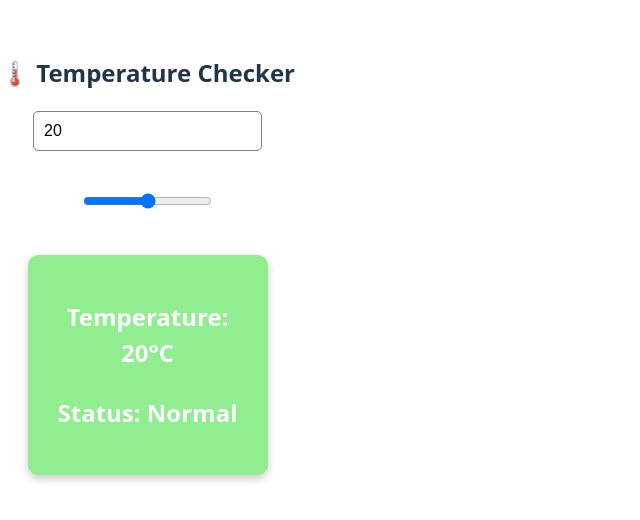
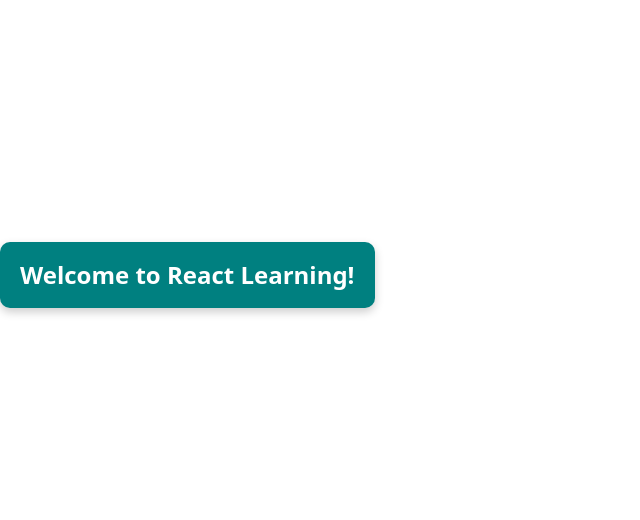
Before and after one commit to Akila27-18/Project2-Ecommerce, a React (Vite) app: page / in a window 1280 px wide. Shown: the part 150-670 px from the top of the page, without its empty margins (0-640 px from the left). Built offline with nearby package versions, Linux system fonts and the light colour scheme.

Commit message:
Initial commit

```diff
--- a/src/App.jsx
+++ b/src/App.jsx
@@ -1,42 +1,10 @@
-import React, { useState } from "react";
-import TemperatureDisplay from "./components/Temperaturedisplay";
+import React from "react";
+import WelcomeMessage from "./components/Welcomemessage";
 
 function App() {
-  const [temperature, setTemperature] = useState(20); // default
-
   return (
-    <div style={{ textAlign: "center", marginTop: "50px" }}>
-      <h2>🌡️ Temperature Checker</h2>
-
-      {/* Input box */}
-      <input
-        type="number"
-        value={temperature}
-        onChange={(e) => setTemperature(Number(e.target.value))}
-        style={{
-          padding: "10px",
-          fontSize: "1rem",
-          marginBottom: "20px",
-          borderRadius: "5px",
-          border: "1px solid gray",
-        }}
-      />
-
-      {/* Slider */}
-      <div style={{ margin: "20px 0" }}>
-        <input
-          type="range"
-          min="-10"
-          max="50"
-          value={temperature}
-          onChange={(e) => setTemperature(Number(e.target.value))}
-        />
-      </div>
-
-      {/* Display Card */}
-      <div style={{ display: "flex", justifyContent: "center" }}>
-        <TemperatureDisplay temperature={temperature} />
-      </div>
+    <div style={{ display: "flex", justifyContent: "center", marginTop: "50px" }}>
+      <WelcomeMessage />
     </div>
   );
 }
--- a/src/components/Temperaturedisplay.jsx
+++ /dev/null
@@ -1,40 +0,0 @@
-import React from "react";
-
-const TemperatureDisplay = ({ temperature }) => {
-  let status = "";
-
-  if (temperature > 30) {
-    status = "Hot";
-  } else if (temperature < 15) {
-    status = "Cold";
-  } else {
-    status = "Normal";
-  }
-
-  const style = {
-    padding: "20px",
-    margin: "20px",
-    borderRadius: "10px",
-    textAlign: "center",
-    fontSize: "1.5rem",
-    fontWeight: "bold",
-    color: "white",
-    backgroundColor:
-      status === "Hot"
-        ? "tomato"
-        : status === "Cold"
-        ? "skyblue"
-        : "lightgreen",
-    boxShadow: "0 4px 8px rgba(0,0,0,0.2)",
-    width: "200px",
-  };
-
-  return (
-    <div style={style}>
-      <p>Temperature: {temperature}°C</p>
-      <p>Status: {status}</p>
-    </div>
-  );
-};
-
-export default TemperatureDisplay;
--- /dev/null
+++ b/src/components/Welcomemessage.jsx
@@ -0,0 +1,18 @@
+import React from "react";
+
+function WelcomeMessage() {
+  const style = {
+    color: "white",
+    backgroundColor: "teal",
+    padding: "20px",
+    borderRadius: "10px",
+    textAlign: "center",
+    fontSize: "1.5rem",
+    fontWeight: "bold",
+    boxShadow: "0 4px 10px rgba(0,0,0,0.2)",
+  };
+
+  return <h1 style={style}>Welcome to React Learning!</h1>;
+}
+
+export default WelcomeMessage;
```
